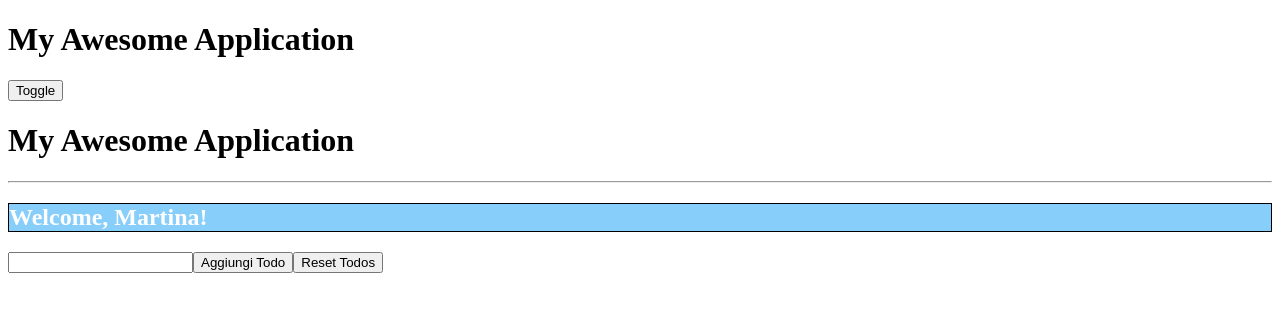
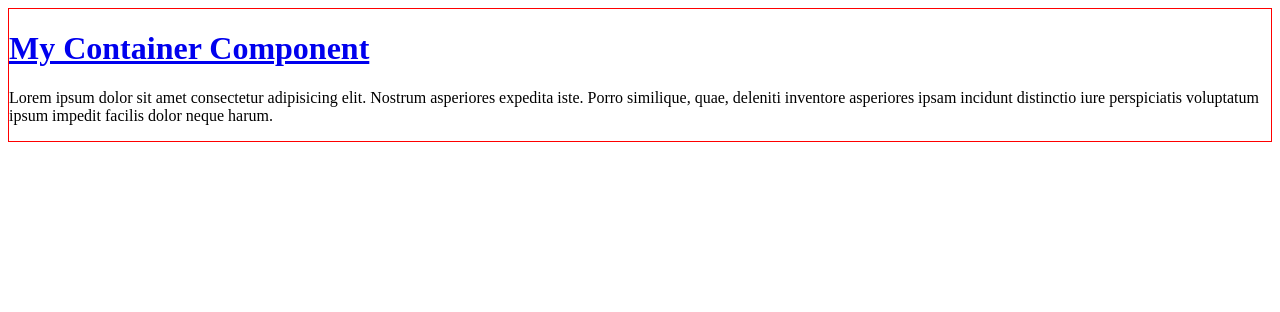
Before and after one commit to martinamancuso/learning_react, a React (Vite) app in the folder react/: page / in a window 1280 px wide. Shown: the top 312 px of the page. Built offline with nearby package versions, Linux system fonts and the light colour scheme.

Commit message:
component composition exercise

```diff
--- a/react/src/components/App.jsx
+++ b/react/src/components/App.jsx
@@ -1,17 +1,35 @@
-import { Welcome } from "./Welcome";
-import { TodoList } from "./TodoList";
 import { Container } from "./Container";
 
 export function App() {
   return (
-    <Container title={<h1>My Awesome Application</h1>}>
+    <Container title={<h1>My Container Component</h1>}>
+      <p>
+        Lorem ipsum dolor sit amet consectetur adipisicing elit.
+        Nostrum asperiores expedita iste.
+        Porro similique, quae, deleniti inventore asperiores ipsam
+        incidunt distinctio iure perspiciatis voluptatum ipsum
+        impedit facilis dolor neque harum.
+      </p>
+    </Container>
+  );
+}
+
+/*
+import { ContainerLesson } from "./ContainerLesson";
+import { Welcome } from "./Welcome";
+import { TodoList } from "./TodoList";
+
+export function App() {
+  return (
+    <ContainerLesson title={<h1>My Container Component</h1>}>
       <h1>My Awesome Application</h1>
       <hr />
       <Welcome name="Martina" />
       <TodoList />
-    </Container>
+    </ContainerLesson>
   );
 }
+*/
 
 {
   /* <Colors
--- a/react/src/components/Container.jsx
+++ b/react/src/components/Container.jsx
@@ -1,23 +1,36 @@
 import { useState } from "react";
 
 export function Container({ title, children }) {
-
-  // Container 'comprimibile': il contenitore può mostrare o nascondere il suo contenuto, a seconda del valore di una variabile di stato
   const [collapsed, setCollapsed] = useState(false);
 
-  // Implemento il gestore di eventi "handleToggleCollapse"
-  function handleToggleCollpase() {
-    // Imposto il valore della variabile di stato, negando il suo valore corrente: se è 'false', mi restituirà 'true' e viceversa
-    setCollapsed((t) => !t);
+  function handleCollapsed(event) {
+    event.preventDefault();
+    /*
+      i metodi set* accettano come valore:
+      - il valore che vogliamo impostare (es. false)
+      - oppure una funzione che deve restituire il valore che vogliamo
+        impostare. Questa soluzione viene usata nel caso in cui vogliamo
+        impostare un valore, in base al valore corrente della
+        variabile. La funzione passata avrà come primo argomento
+        il valore corrente della variabile.
+    */
+    setCollapsed((oldValue) => !oldValue)
+  }
+
+  const MyStyle = {
+    backgroundColor: 'white',
+    border: "1px solid red"
   }
 
   return (
-    <div className="app">
-      <div className="app-title">
-        {title} <button onClick={handleToggleCollpase}>Toggle</button>
+    <div style={MyStyle}>
+      <a href="#" onClick={handleCollapsed}>
+        {title}
+      </a>
+
+      <div style={{ display: collapsed ? "none" : "block" }}>
+        {children}
       </div>
-      {/* {!collapsed && <div className="app-content">{children}</div>} */}
-      <div className={!collapsed ? 'app-content' : 'app-content-hidden'}>{children}</div>
     </div>
   );
 }
--- /dev/null
+++ b/react/src/components/ContainerLesson.jsx
@@ -0,0 +1,25 @@
+import { useState } from "react";
+
+export function ContainerLesson({ title, children }) {
+
+  // ContainerLesson 'comprimibile': il contenitore può mostrare o nascondere il suo contenuto, a seconda del valore di una variabile di stato
+  const [collapsed, setCollapsed] = useState(false);
+
+  // Implemento il gestore di eventi "handleToggleCollapse"
+  function handleToggleCollpase() {
+    // Imposto il valore della variabile di stato, negando il suo valore corrente: se è 'false', mi restituirà 'true' e viceversa
+    setCollapsed((t) => !t);
+  }
+
+  return (
+    <div className="app">
+      <div className="app-title">
+        {title} <button onClick={handleToggleCollpase}>Toggle</button>
+      </div>
+      {/* {!collapsed && <div className="app-content">{children}</div>} */}
+      <div className={!collapsed ? 'app-content' : 'app-content-hidden'}>
+        {children}
+      </div>
+    </div>
+  );
+}
```
